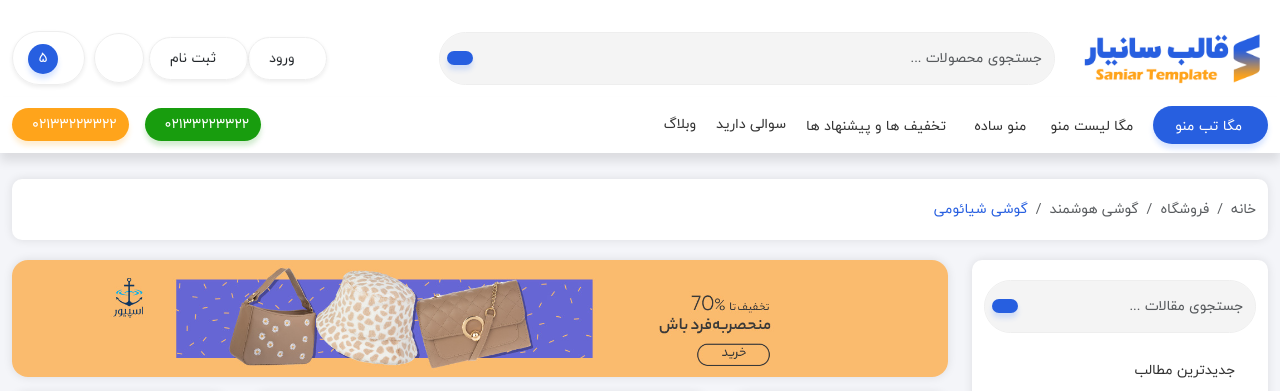
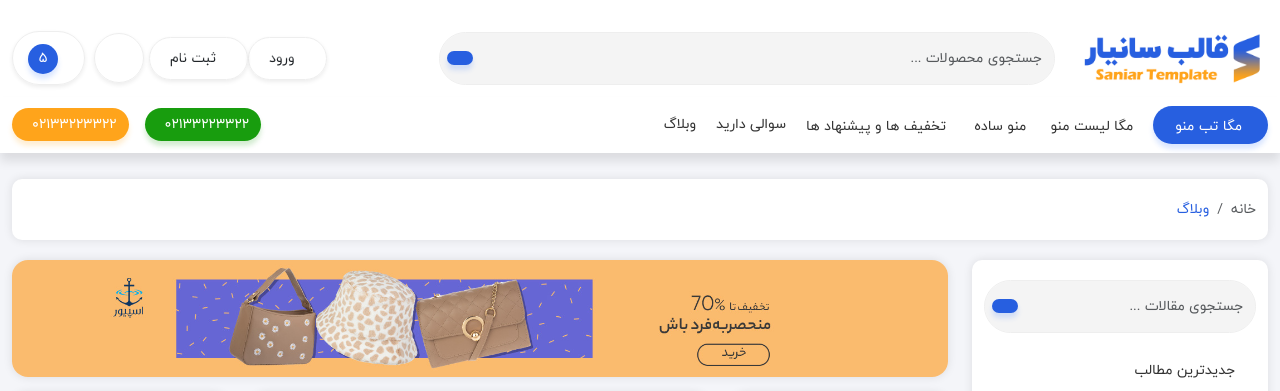
Before and after one commit to Rshmm/online_shop, a Django app: page /blog/ in a window 1280 px wide. Shown: the top 391 px of the page. Run offline with Django 5.2, Linux system fonts and the light colour scheme; data that the repository does not hold is empty; some libraries are stand-ins or nearby versions.

Commit message:
درست کردن مسیر نو بار صفحات

```diff
--- a/blog/templates/blog.html
+++ b/blog/templates/blog.html
@@ -581,7 +581,10 @@
                                 <li class="nav-item"><a href="" class="nav-link border-animate fromCenter">سوالی
                                         دارید</a>
                                 </li>
-                                <li class="nav-item"><a href='{% url "blog:post_list" %}' class="nav-link border-animate fromCenter">  وبلاگ
+                                <li class="nav-item"><a href="" class="nav-link border-animate fromCenter">
+                                        وبلاگ</a>
+                                </li>
+
                                 </a></li>
                             </ul>
                         </div>
@@ -611,10 +614,9 @@
                 <div class="container-fluid">
                     <nav aria-label="breadcrumb" class="my-lg-0 my-2">
                     <ol class="breadcrumb mb-0">
-                        <li class="breadcrumb-item"><a href="#" class="font-14 text-muted">خانه</a></li>
-                        <li class="breadcrumb-item"><a href="#" class="font-14 text-muted">فروشگاه</a></li>
-                        <li class="breadcrumb-item"><a href="#" class="font-14 text-muted">گوشی هوشمند</a></li>
-                        <li class="breadcrumb-item active main-color-one-color font-14" aria-current="page">گوشی شیائومی
+                        <li class="breadcrumb-item"><a class="font-14 text-muted" href='{% url "home" %}'>خانه</a></li>
+                        <li aria-current="page" class="breadcrumb-item active main-color-one-color font-14">
+                            وبلاگ
                         </li>
                     </ol>
                 </nav>
```
Also changed, not shown: blog/templates/post_detail.html (+3 -4 lines).
